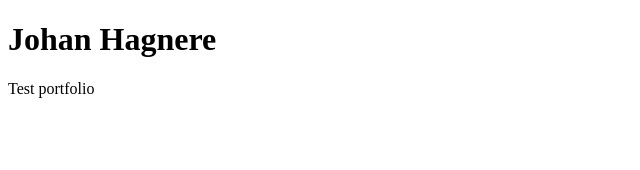
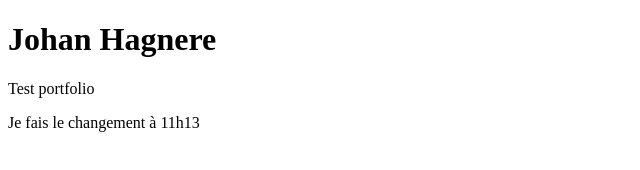
Before and after one commit to JohanHagnere/portfolio, a plain HTML site: page index.html in a window 1280 px wide. Shown: the whole page, without its empty margins (0-640 px from the left). Drawn offline with Linux system fonts and the light colour scheme.

Commit message:
test fetch auto server

```diff
--- a/index.html
+++ b/index.html
@@ -11,6 +11,7 @@
 <body>
     <h1>Johan Hagnere</h1>
     <p>Test portfolio</p>
+    <p>Je fais le changement à 11h13</p>
 </body>
 
 </html>
```
